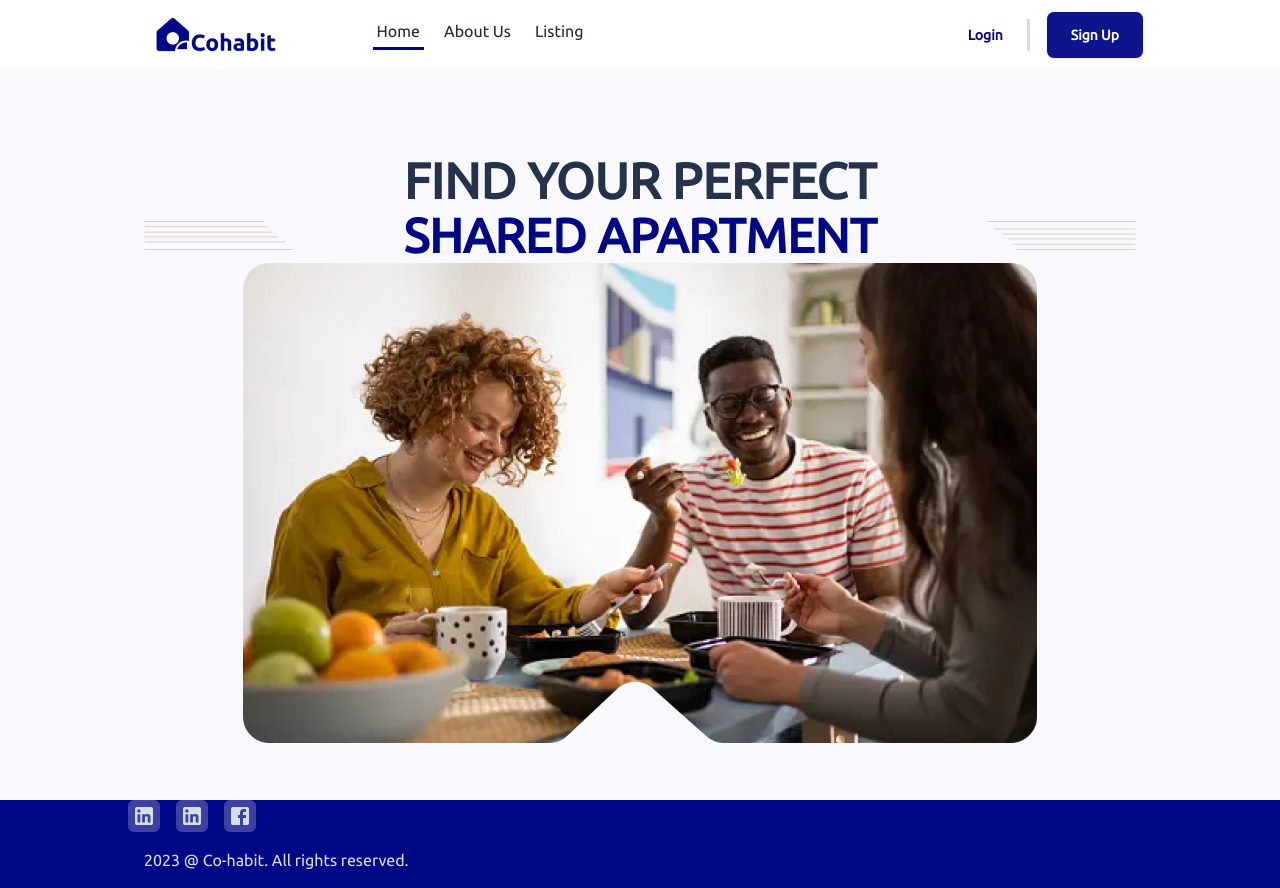
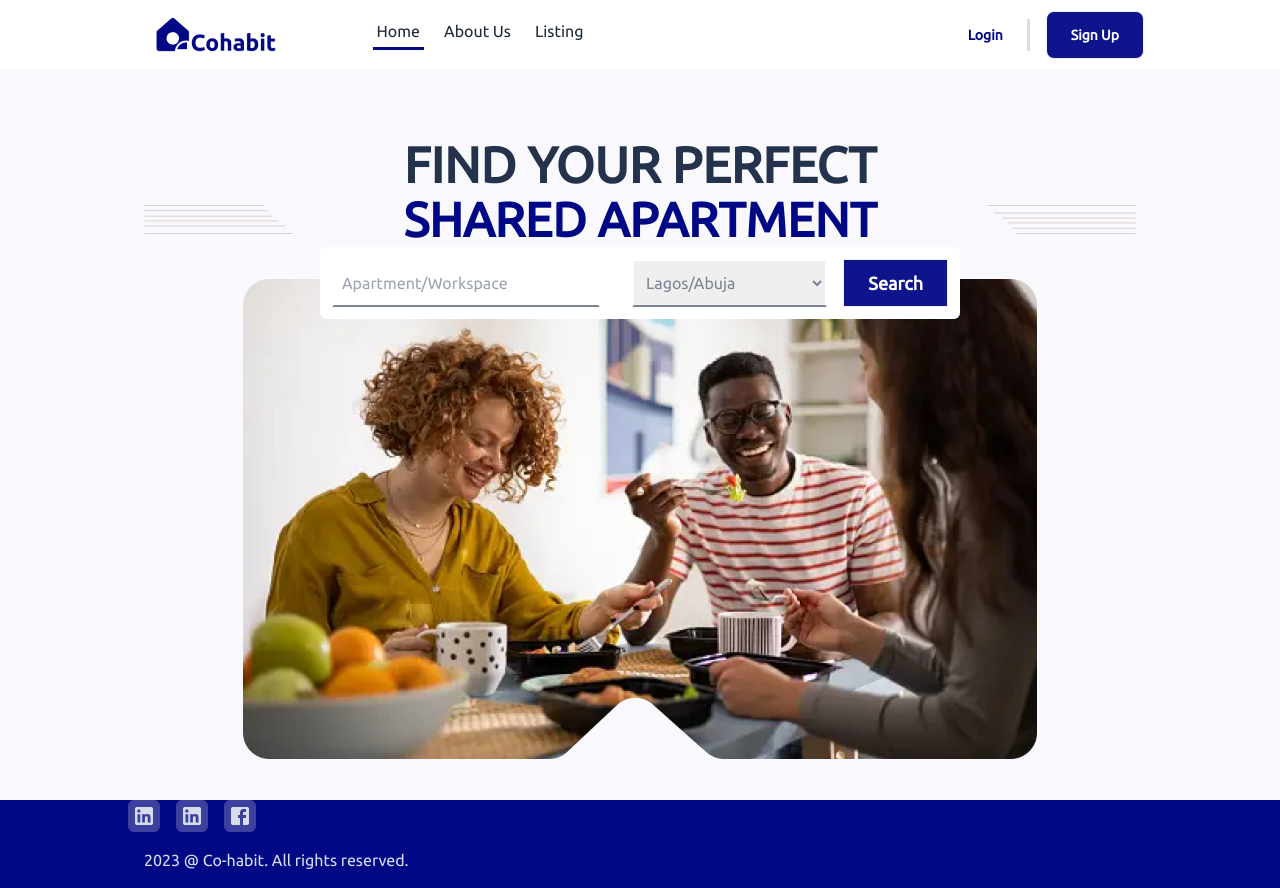
Before and after one commit to lazynerd-studios/Co-Habit-Landing, a React (Vite) app: page / in a window 1280 px wide. Built offline with nearby package versions, Linux system fonts and the light colour scheme.

Commit message:
Update Home.jsx

```diff
--- a/src/Components/Home/Home.jsx
+++ b/src/Components/Home/Home.jsx
@@ -32,11 +32,46 @@ const Home = () => {
                 <img src={Right} className="w-[15%] hidden laptop:flex" alt="right" />
                 {/* mx-auto w-[30%] */}
               </span>
-              <span className="">
-                <img src={HeroImage} className="laptop:max-w-[80%] z-10 w-full mx-auto" alt="Hero Image" />
-                {/* <img src={Ellipse} className="mx-auto z-[2] -mt-12 w-[8%]" alt="Ellipse" /> */}
-              </span>
-              {/* <button className="btn rounded-none normal-case py-2 px-6 font-bold text-[1.125rem] bg-[#010886f1] hover:bg-[#010886] text-white hover:text-white">Search</button> */}
+
+              <div className="flex mt-8">
+                <span className="">
+                  <img src={HeroImage} className="laptop:max-w-[80%] z-10 w-full mx-auto" alt="Hero Image" />
+                </span>
+
+                {/* search */}
+                <div className="absolute -mt-8 laptop:flex laptop:ml-[11rem] w-[50%] rounded-md bg-white p-3 border-none">
+                  <input type="text"
+                    className="border-b-[#7C8493] mr-[2rem] p-2 border-2 border-t-white border-x-white text-[#7C8493]"
+                    placeholder="Apartment/Workspace"
+                  />
+
+                  <select className="w-full p-2 border-b-[#7C8493] border-2 border-t-white border-x-white text-[#7C8493]"
+                    name="Location">
+                    <option className="py-4" value='Apartment/Workspace'>
+                      Lagos/Abuja
+                    </option>
+                    <option value='Apartment/Workspace'>
+                      Ogun/Abuja
+                    </option>
+                    <option value='Apartment/Workspace'>
+                      Port-Harcourt/Abuja
+                    </option>
+                    <option value='Apartment/Workspace'>
+                      Ibadan/Abuja
+                    </option>
+                  </select>
+
+                  <button
+                    className="btn ml-4 rounded-none normal-case py-2 px-6 font-bold text-[1.125rem] bg-[#010886f1] hover:bg-[#010886] text-white hover:text-white">
+                    Search
+                  </button>
+                </div>
+                {/* end of search */}
+
+              </div>
+
+              {/* <img src={Ellipse} className="mx-auto z-[2] -mt-12 w-[8%]" alt="Ellipse" /> */}
+
             </div>
           </div>
         </motion.div>
```
